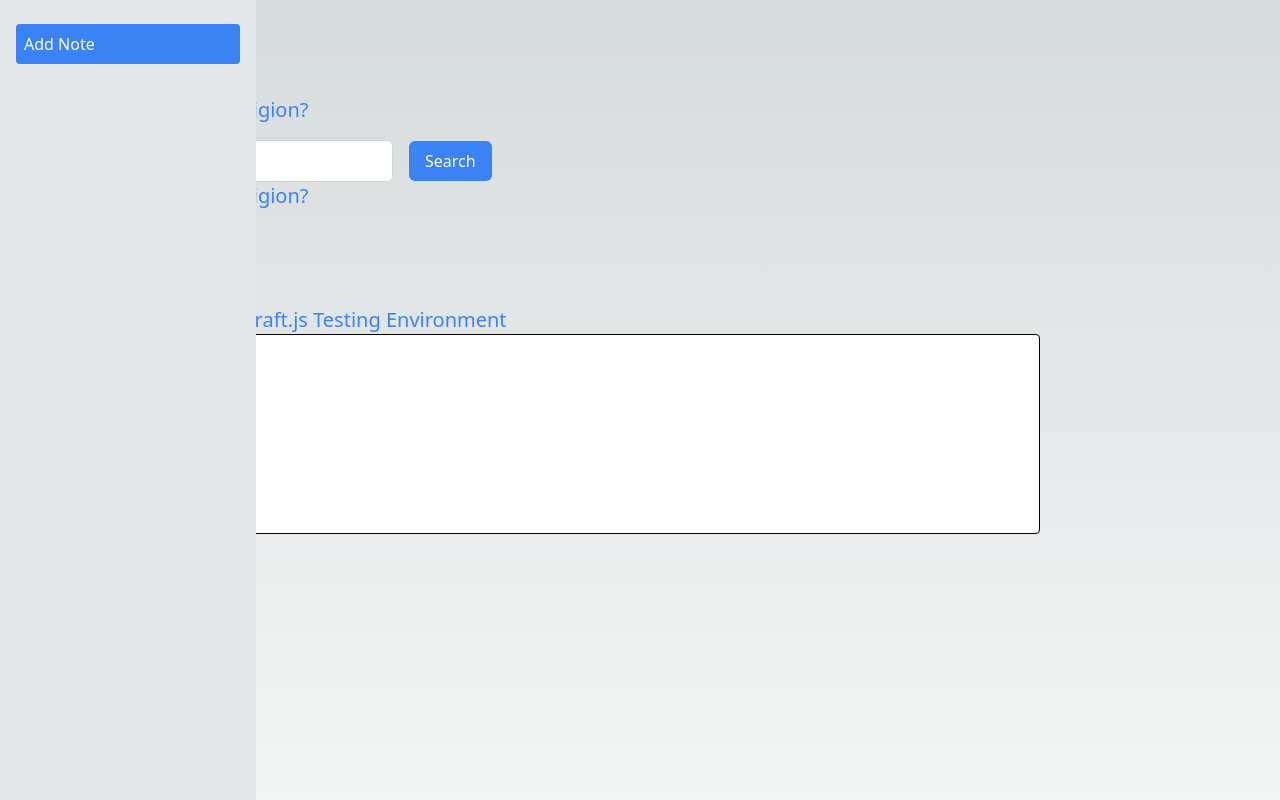
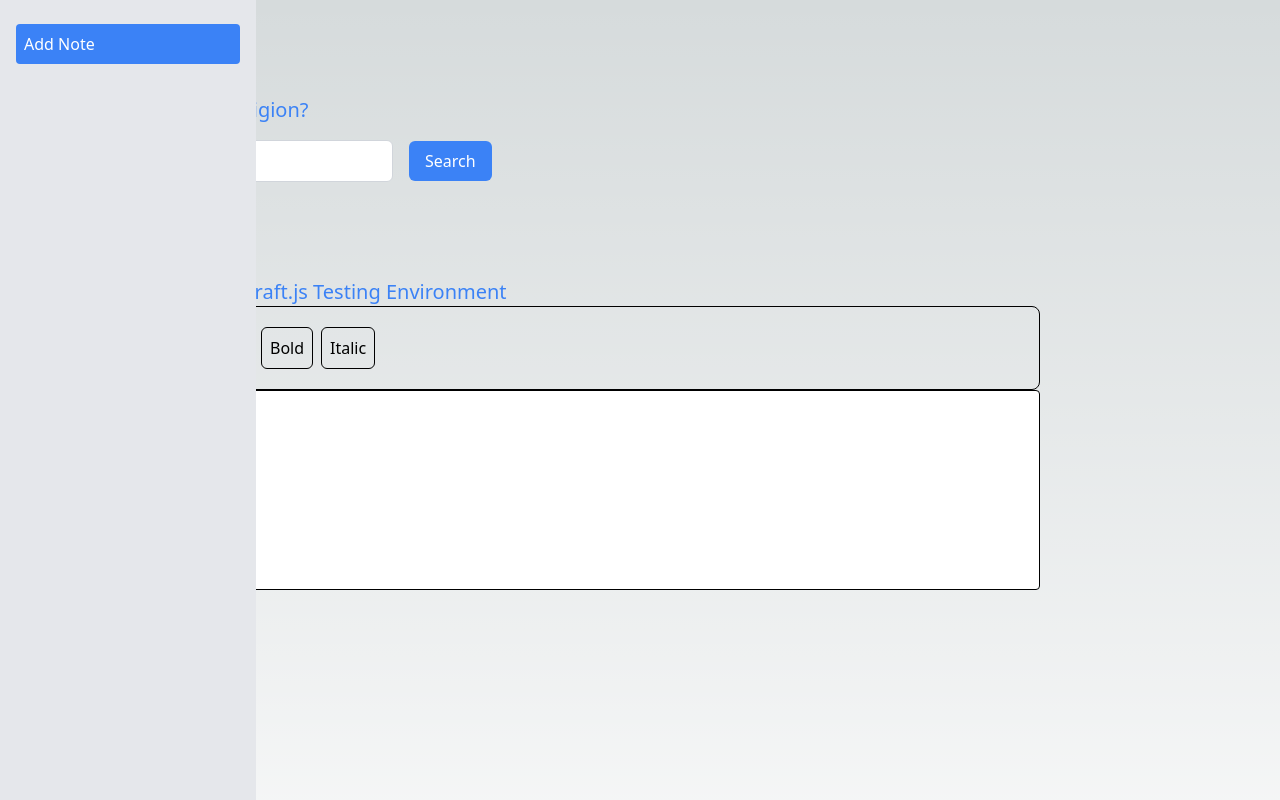
Before and after one commit to oss-slu/lrda_website, a Next.js app: page / in a window 1280 px wide. Shown: the top 800 px of the page. Built offline with nearby package versions, Linux system fonts and the light colour scheme.

Commit message:
made test cases. They do not pass

```diff
--- /dev/null
+++ b/app/lib/components/noteComponent.tsx
@@ -0,0 +1,61 @@
+"use client";
+import { Editor, EditorState, RichUtils } from "draft-js";
+import "draft-js/dist/Draft.css";
+import { useState } from "react";
+
+export default function NoteComponent() {
+  const [editorState, setEditorState] = useState(EditorState.createEmpty());
+
+  const handleKeyCommand = (command: any) => {
+    const newState = RichUtils.handleKeyCommand(editorState, command);
+    if (newState) {
+      setEditorState(newState);
+      return "handled";
+    }
+    return "not-handled";
+  };
+
+  const toggleBold = () => {
+    setEditorState(RichUtils.toggleInlineStyle(editorState, "BOLD"));
+  };
+
+  const toggleItalic = () => {
+    setEditorState(RichUtils.toggleInlineStyle(editorState, "ITALIC"));
+  };
+
+  return (
+    <main className="flex min-h-screen flex-col items-center justify-between p-24">
+      <div className="">
+        <h1 className="text-blue-500 text-xl">Draft.js Testing Environment</h1>
+        <div className="border border-black p-4 rounded-lg">
+          <button onClick={toggleBold} className="border border-black p-2 m-1 rounded-md text-black">
+            Bold
+          </button>
+          <button onClick={toggleItalic} className="border border-black p-2 m-1 rounded-md text-black">
+            Italic
+          </button>
+        </div>
+
+        <div style={editorStyles}>
+          <Editor
+            editorState={editorState}
+            onChange={setEditorState}
+            handleKeyCommand={handleKeyCommand}
+            editorKey="editor"
+          />
+        </div>
+      </div>
+    </main>
+  );
+}
+
+
+const editorStyles = {
+  border: "1px solid black",
+  padding: "10px",
+  borderRadius: "4px",
+  minHeight: "200px",
+  width: "800px",
+  color: "black",
+  backgroundColor: "white",
+};
--- a/app/lib/pages/AddNotePage.tsx
+++ /dev/null
@@ -1,37 +0,0 @@
-// AddNotePage.tsx
-'use client'
-import { useState, useEffect } from "react";
-import { Editor, EditorState } from "draft-js";
-import 'draft-js/dist/Draft.css';
-
-export default function AddNotePage() {
-  const [text, textUpdate] = useState(EditorState.createEmpty());
-  const [editor, setEditor] = useState(false);  // New state variable
-
-  // New useEffect to update editor state on component mount
-  useEffect(() => {
-    setEditor(true);
-  }, []);
-
-  return (
-    <main className="flex min-h-screen flex-col items-center justify-between p-24">
-      <div className="">
-        <h1 className="text-blue-500 text-xl">Draft.js Testing Environment</h1>
-        <div style={editorStyles}>
-          { editor && <Editor editorState={text} onChange={textUpdate} editorKey="editor" /> }
-          {/* Conditionally render Editor if editor is true */}
-        </div>
-      </div>
-    </main>
-  );
-}
-
-const editorStyles = {
-  border: '1px solid black',
-  padding: '10px',
-  borderRadius: '4px',
-  minHeight: '200px',
-  width: '800px',
-  color: 'black',
-  backgroundColor: 'white',
-};
--- a/app/page.tsx
+++ b/app/page.tsx
@@ -1,6 +1,6 @@
 import Image from "next/image";
 import SearchBar from './components/searchBar';
-import AddNotePage from "./lib/pages/AddNotePage";
+import NoteComponent from "./lib/components/noteComponent";
 import Sidebar from "./lib/components/Sidebar";
 
 export default function Home() {
@@ -10,8 +10,7 @@ export default function Home() {
         <Sidebar />
         <h1 className="text-blue-500 text-xl mb-4">Where's Religion?</h1>
         <SearchBar />
-        <h1 className="text-blue-500 text-xl">Where's Religion?</h1>
-        <AddNotePage />
+        <NoteComponent />
       </div>
     </main>
   );
--- a/package.json
+++ b/package.json
@@ -10,11 +10,11 @@
     "test": "jest"
   },
   "dependencies": {
-    "@lexical/react": "^0.12.2",
     "@babel/core": "^7.23.0",
     "@babel/preset-env": "^7.22.20",
     "@babel/preset-react": "^7.22.15",
     "@babel/preset-typescript": "^7.23.0",
+    "@lexical/react": "^0.12.2",
     "@testing-library/jest-dom": "^6.1.3",
     "@testing-library/react": "^14.0.0",
     "@types/enzyme-adapter-react-16": "^1.0.7",
@@ -27,7 +27,6 @@
     "babel-jest": "^29.7.0",
     "create-next-app": "^13.4.19",
     "draft-js": "^0.11.7",
-    "lexical": "^0.12.2",
     "enzyme": "^3.11.0",
     "enzyme-adapter-react-16": "^1.15.7",
     "identity-obj-proxy": "^3.0.0",
@@ -35,11 +34,13 @@
     "jest-environment-jsdom": "^29.7.0",
     "jest-enzyme": "^7.1.2",
     "jest-fetch-mock": "^3.0.3",
+    "lexical": "^0.12.2",
     "moxios": "^0.4.0",
     "next": "^13.5.1",
     "postcss": "8.4.30",
     "react": "^18.2.0",
     "react-dom": "^18.2.0",
+    "react-test-renderer": "^18.2.0",
     "tailwindcss": "3.3.3",
     "ts-jest": "^29.1.1",
     "typescript": "5.2.2"
```
Also changed, not shown: 1 other file (tests, documents, lock files or other folders).
